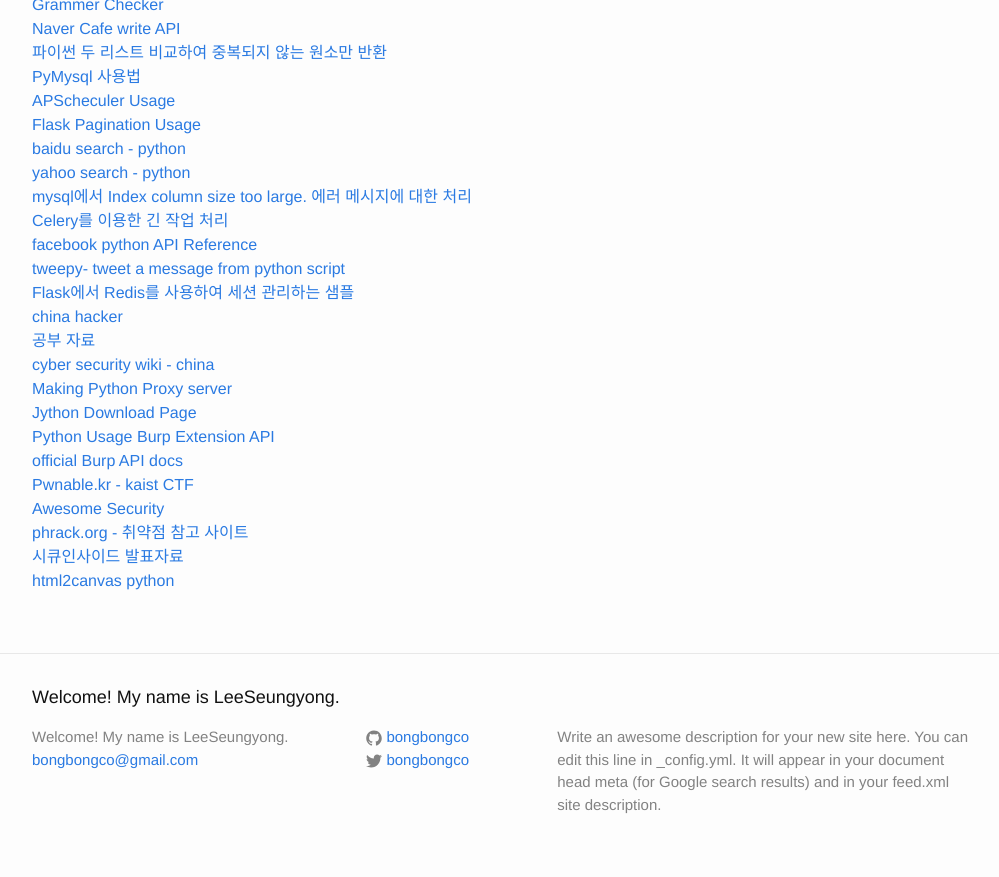
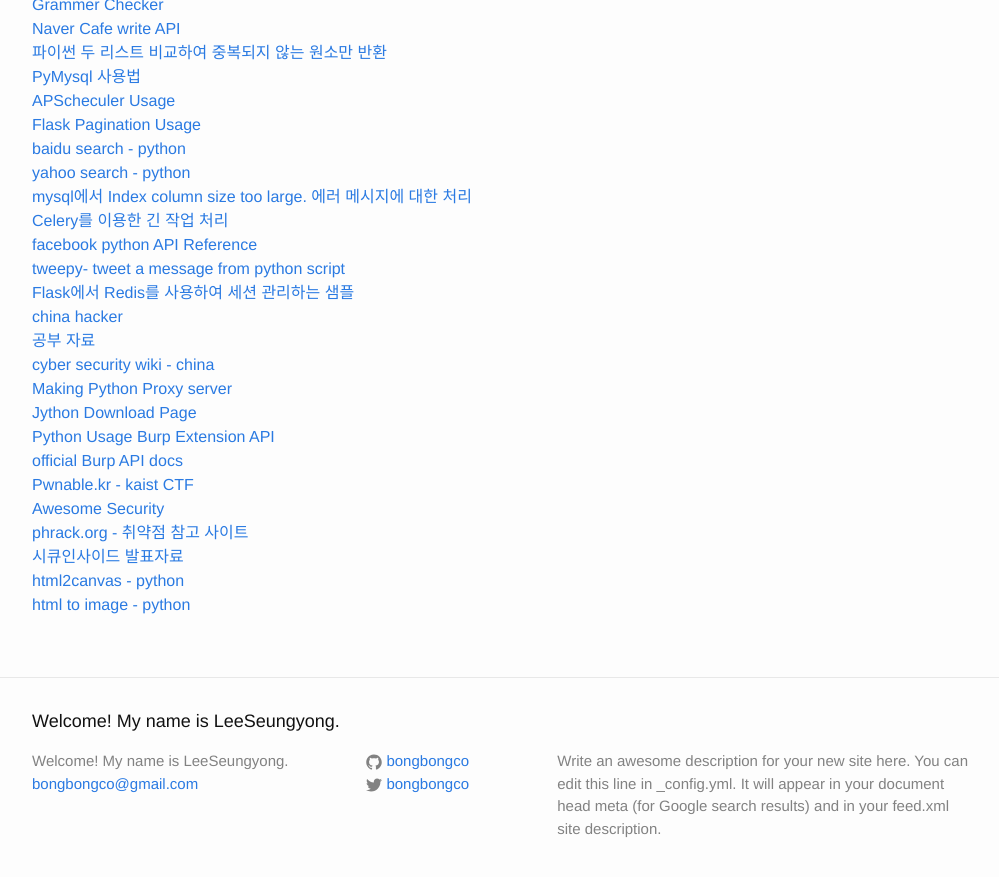
Before and after one commit to LktProgrammer/bongbongco.github.io, a Jekyll site: the page built from _posts/2016-07-22-Website-List.markdown, in a window 1280 px wide and 900 px high, scrolled down 1983 px. Shown: the top 877 px of the window, without its empty margins (138-1137 px from the left). Built offline with Jekyll 4.4.1, drawn with Linux system fonts in a browser that asks for light colours.

Commit message:
Update 2016-07-22-Website-List.markdown

```diff
--- a/_posts/2016-07-22-Website-List.markdown
+++ b/_posts/2016-07-22-Website-List.markdown
@@ -101,4 +101,5 @@ title: 참고할 웹 사이트들.
 [Awesome Security](http://www.hakawati.co.kr/352)
 [phrack.org - 취약점 참고 사이트](http://phrack.org/)
 [시큐인사이드 발표자료](http://secuinside.com/2016/history_archive.html)
-[html2canvas python](https://github.com/brcontainer/html2canvas-python-proxy)
+[html2canvas - python](https://github.com/brcontainer/html2canvas-python-proxy)
+[html to image - python](https://github.com/adamn/python-webkit2png)
```
